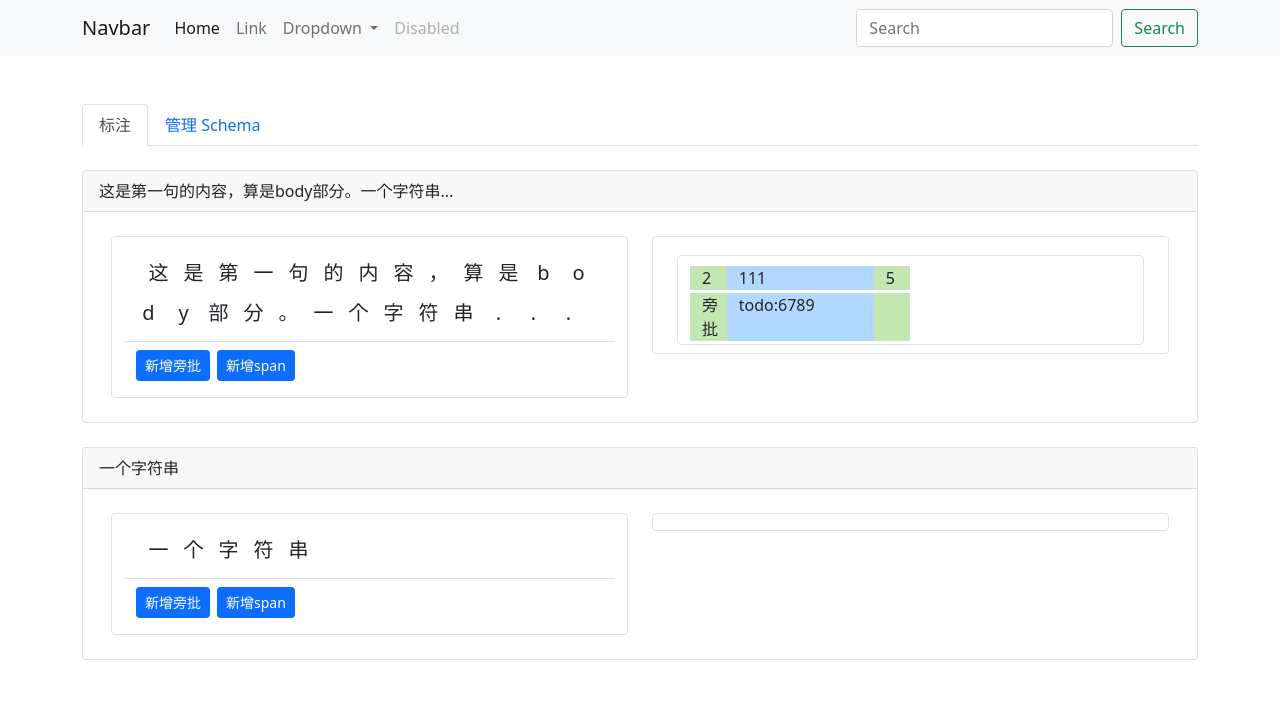
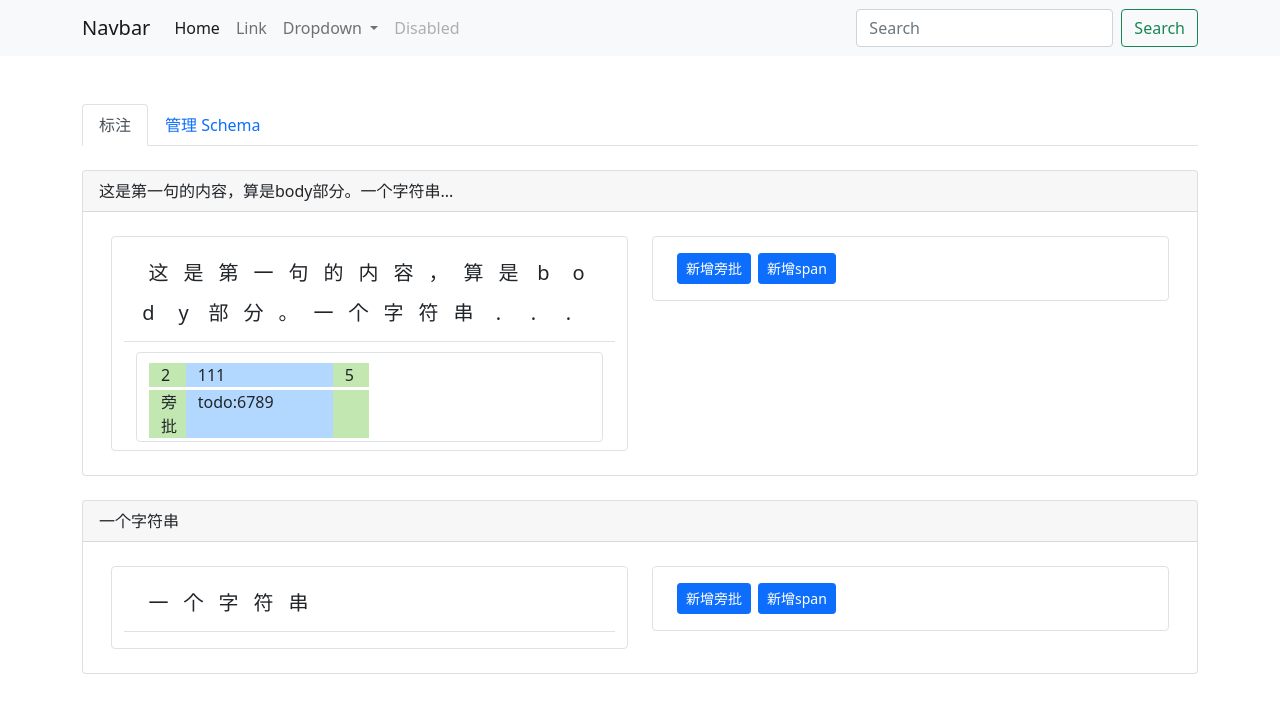
Before and after one commit to Tridict/Chips, a Vue app: page / in a window 1280 px wide. Shown: the top 710 px of the page. Built offline with nearby package versions, Linux system fonts and the light colour scheme.

Commit message:
update styles

```diff
--- a/src/pages/Annotation/components/SentenceBox.vue
+++ b/src/pages/Annotation/components/SentenceBox.vue
@@ -38,13 +38,39 @@
                     </div>
                   </template>
                 </div>
-                <!-- <div v-show="btnStates.currentOpt === OPT_STATUS.readonly">
-                  {{ content.text }}
-                </div> -->
               </div>
 
               <hr class="row bg-default my-2" />
-
+              <!-- 已标注内容区域 -->
+              <div
+                class="existed-annotations border border-eee rounded container"
+                v-if="content.annotations.length"
+              >
+                <div
+                  class="existed-annotations__item row"
+                  v-for="(item, idx) in content.annotations"
+                  :key="idx"
+                  @mouseover="onHoverExistedAnnotations(item.span)"
+                  @mouseout="onHoverEnd"
+                >
+                  <div class="existed-annotations__item__span col-1">
+                    {{ item?.span?.[0] || "旁批" }}
+                  </div>
+                  <div class="existed-annotations__item__label col-4">
+                    {{
+                      item.label || `${item.content.key}:${item.content.value}`
+                    }}
+                  </div>
+                  <div class="existed-annotations__item__span col-1">
+                    {{ item?.span?.[1] || "" }}
+                  </div>
+                </div>
+              </div>
+            </div>
+          </div>
+          <!-- 右边区域 -->
+          <div class="annotate-area col-12 col-xl-6">
+            <div class="container my-2 py-2 border border-eee rounded">
               <!-- 按钮区域 -->
               <div class="row my-2">
                 <div class="toolbar col">
@@ -80,47 +106,12 @@
                   >
                     结束标注
                   </button>
-                  <!-- <button
-                type="button"
-                class="btn btn-primary btn-sm"
-                @click="showTextarea = false"
-              >其他按钮</button>-->
                 </div>
               </div>
               <!-- 按钮底部操作说明指南 -->
               <div class="tool-info-wrap row">
                 <div class="col">
                   <p class="tool__info text-muted my-0">{{ toolInfo }}</p>
-                </div>
-              </div>
-            </div>
-          </div>
-          <!-- 右边区域 -->
-          <div class="annotate-area col-12 col-xl-6">
-            <div class="container my-2 py-2 border border-eee rounded">
-              <!-- 已标注内容区域 -->
-              <div
-                class="existed-annotations border border-eee rounded container"
-                v-if="content.annotations.length"
-              >
-                <div
-                  class="existed-annotations__item row"
-                  v-for="(item, idx) in content.annotations"
-                  :key="idx"
-                  @mouseover="onHoverExistedAnnotations(item.span)"
-                  @mouseout="onHoverEnd"
-                >
-                  <div class="existed-annotations__item__span col-1">
-                    {{ item?.span?.[0] || "旁批" }}
-                  </div>
-                  <div class="existed-annotations__item__label col-4">
-                    {{
-                      item.label || `${item.content.key}:${item.content.value}`
-                    }}
-                  </div>
-                  <div class="existed-annotations__item__span col-1">
-                    {{ item?.span?.[1] || "" }}
-                  </div>
                 </div>
               </div>
 
@@ -141,11 +132,6 @@
                 v-show="+btnStates.currentOpt > OPT_STATUS.complete"
               >
                 <div class="col">
-                  <!-- <textarea
-                    v-model="textarea"
-                    rows="3"
-                    class="form-control"
-                  ></textarea> -->
                   <button
                     type="button"
                     class="btn btn-success btn-sm"
@@ -160,9 +146,6 @@
         </div>
       </div>
     </div>
-
-    <!-- <div class="card-footer">
-</div>-->
   </div>
 </template>
 
@@ -332,7 +315,6 @@ export default {
     const addAnnotation = inject("addAnnotation");
 
     const data = reactive({
-      textarea: "", // 暂存输入的内容
       isShowMetaInput: false,
       metaSlotsKeys: schema.getMetaSlots(),
       refTagList: schema.getRefTags(),
@@ -403,9 +385,7 @@ export default {
     };
     // 点击“确定选取“按钮
     const onConfirm = (event) => {
-      // data.showTextarea = true;
       btnStates.currentOpt += 1;
-      // updateTagList();
       forceBlur(event);
     };
     const onCheckTag = (idx) => {
@@ -417,7 +397,6 @@ export default {
       } else {
         schema.addClueTag(tagName);
       }
-      // updateTagList();
     };
     // 点击tagList下方的“确定”按钮
     const onSubmitAnnotation = () => {
@@ -505,15 +484,6 @@ export default {
 </script>
 
 <style scoped>
-.my-0 {
-  margin-top: 0 !important;
-  margin-bottom: 0 !important;
-}
-
-/* .border-eee {
-  border-color: #eee;
-} */
-
 .bg-default {
   background-color: #dee2e6;
 }
@@ -521,22 +491,9 @@ hr.bg-default {
   opacity: 1;
 }
 
-.sentence-container {
-  width: 100%;
-  margin: 1rem auto;
-}
-.sentence-container-left,
-.sentence-container-right {
-  flex: 1;
-  min-width: 300px;
-}
-/* .sentence-title {
-  border-bottom: 1px solid var(--el-border-color-base);
+/* .sentence-content {
+  padding: 2rem 0;
 } */
-
-.sentence-content {
-  padding: 2rem 0;
-}
 
 .sentence-btns {
   display: flex;
@@ -634,10 +591,6 @@ hr.bg-default {
   background: #f0f9eb;
 }
 
-/* .toolbar {
-  padding-top: 1rem;
-  border-top: 1px solid var(--el-border-color-base);
-} */
 .toolbar .btn {
   margin: 0 0.5em 0 0;
 }
--- a/src/pages/Annotation/components/checkBtns.vue
+++ b/src/pages/Annotation/components/checkBtns.vue
@@ -40,6 +40,13 @@
           >
             新增ClueTag
           </button>
+          <button
+            type="button"
+            class="btn btn-light btn-sm m-1"
+            @click="isShowInput = false"
+          >
+            取消
+          </button>
         </template>
       </div>
     </div>
```
